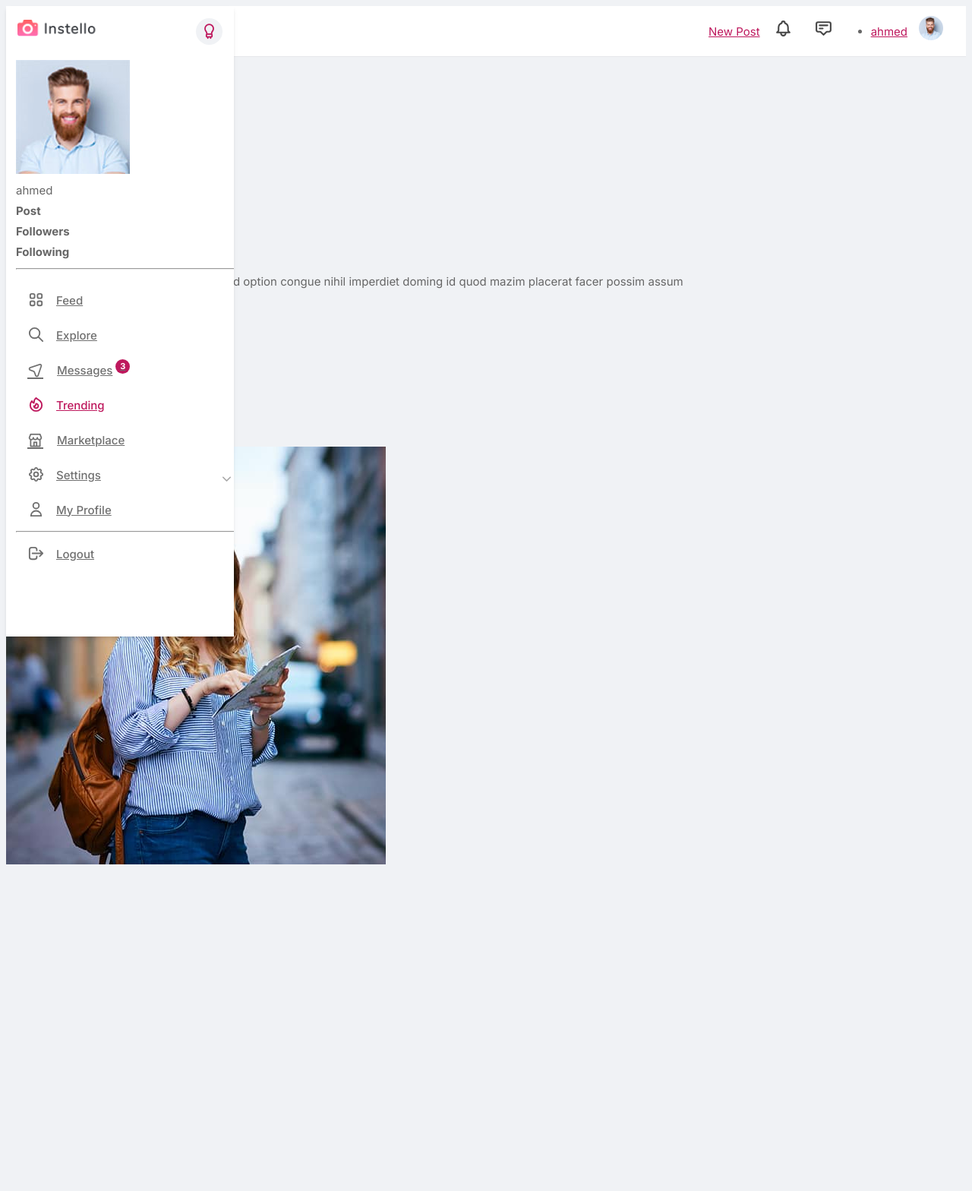
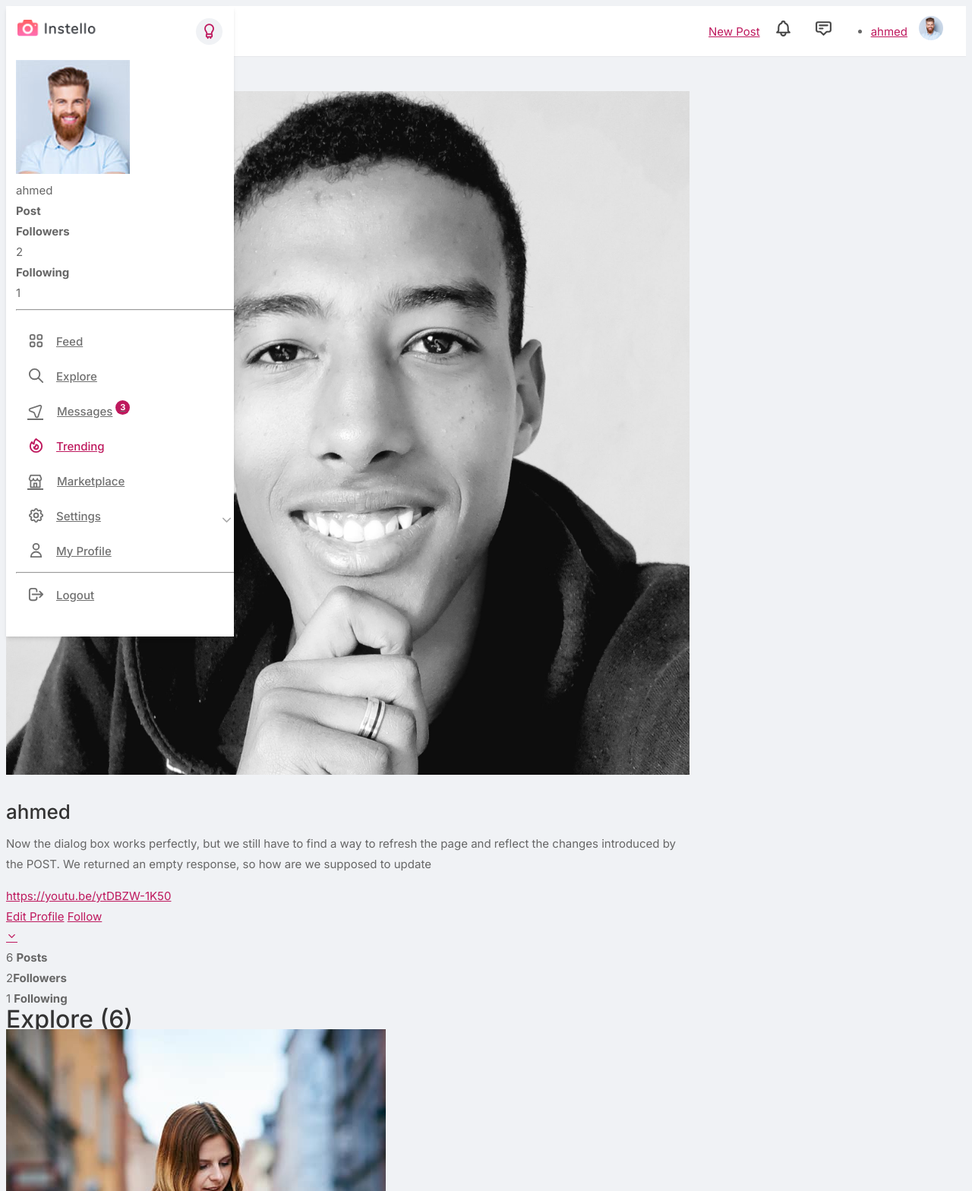
Before and after one commit to AhmedDoudou/InstagramClone, a Django app: a page that uses instagram/templates/user/profile.html in a window 1280 px wide. Shown: the top 1568 px of the page at 76% size. Run offline with Django 4.2, Linux system fonts and the light colour scheme; a user stored in the database is signed in; data comes from the database, SQL or seed files in the repository; both versions use the stored data as it was after the commit; some web fonts are replaced.

Commit message:
profile commit

```diff
--- a/instagram/post/models.py
+++ b/instagram/post/models.py
@@ -48,8 +48,8 @@
 class Follow(models.Model):
     follower    = models.ForeignKey(User, on_delete=models.CASCADE, related_name="follower")
     following   = models.ForeignKey(User, on_delete=models.CASCADE, related_name="following")
-    # def __str__(self):
-    #     return self.follower.username+ ' FOLLOWING ' +self.following.username
+    def __str__(self):
+        return self.follower.username
 
 class Stream(models.Model):
     following   = models.ForeignKey(User, on_delete=models.CASCADE, related_name="stream_following")
--- a/instagram/templates/user/profile.html
+++ b/instagram/templates/user/profile.html
@@ -11,7 +11,7 @@
 
                     <div>
                         <div class="bg-gradient-to-tr from-yellow-600 to-pink-600 p-1 rounded-full m-0.5 mr-2  w-56 h-56 relative overflow-hidden uk-transition-toggle">
-                            <img src="{% static 'assets/images/avatars/avatar-7.jpg' %}" class="bg-gray-200 border-4 border-white rounded-full w-full h-full dark:border-gray-900">
+                            <img src="{{ profile.profile_pic.url}}" class="bg-gray-200 border-4 border-white rounded-full w-full h-full dark:border-gray-900">
 
                             <div class="absolute -bottom-3 custom-overly1 flex justify-center pt-4 pb-7 space-x-3 text-2xl text-white uk-transition-slide-bottom-medium w-full">
                                 <a href="#" class="hover:text-white">
@@ -26,25 +26,23 @@
 
                     <div class="lg:w/8/12 flex-1 flex flex-col lg:items-start items-center">
 
-                        <h2 class="font-semibold lg:text-2xl text-lg mb-2"> {{user.username}}</h2>
-                        <p class="lg:text-left mb-2 text-center  dark:text-gray-100"> Nam liber tempor cum soluta nobis eleifend option congue nihil imperdiet
-                            doming id quod mazim placerat facer possim assum</p>
+                        <h2 class="font-semibold lg:text-2xl text-lg mb-2"> {{profile.user.username}}</h2>
+                        <p class="lg:text-left mb-2 text-center  dark:text-gray-100"> {{profile.bio}}</p>
 
                             <div class="flex font-semibold mb-3 space-x-2  dark:text-gray-10">
-                                <a href="#">Travailing</a> , <a href="#">Sports</a>  , <a href="#">Movies</a>
+                                <a href="{{profile.url}}">{{profile.url}}</a>
                             </div>
 
 
                             <div class="capitalize flex font-semibold space-x-3 text-center text-sm my-2">
-
-                                {% if request.user == following %}
-                                    <a href="#" class="bg-pink-500 shadow-sm p-2 pink-500 px-6 rounded-md dark:bg-gray-700">  unfollow</a>
+                                {% if request.user == profile.user %}
+                                    <a href="#" class="bg-gray-300 shadow-sm p-2 px-6 rounded-md dark:bg-gray-700"> Edit Profile</a>
+                                {% endif %}
+                                {% if follow_status %}
+                                    <a href="{% url 'user:follow' profile.user 0 %}" class="bg-pink-500 shadow-sm p-2 pink-500 px-6 rounded-md dark:bg-gray-700"> UnFollow</a>
                                     <a href="#" class="bg-pink-500 shadow-sm p-2 pink-500 px-6 rounded-md text-white hover:text-white hover:bg-pink-600"> Send message</a>
-                                {% elif request.user == user %}
-                                    <a href="#" class="bg-gray-300 shadow-sm p-2 px-6 rounded-md dark:bg-gray-700"> Edit Profile</a>
                                 {% else %}
-                                <a href="#" class="bg-pink-500 shadow-sm p-2 pink-500 px-6 rounded-md dark:bg-gray-700"> Follow</a>
-                                <a href="#" class="bg-pink-500 shadow-sm p-2 pink-500 px-6 rounded-md text-white hover:text-white hover:bg-pink-600"> Send message</a>
+                                    <a href="{% url 'user:follow' profile.user 1 %}" class="bg-pink-500 shadow-sm p-2 pink-500 px-6 rounded-md dark:bg-gray-700">Follow</a>
                                 {% endif %}
 
                                 <div>
@@ -52,7 +50,6 @@
                                 <a href="#" class="bg-gray-300 flex h-12 h-full items-center justify-center rounded-full text-xl w-9 dark:bg-gray-700">
                                     <i class="icon-feather-chevron-down"></i>
                                 </a>
-
                                 <!-- <div class="bg-white w-56 shadow-md mx-auto p-2 mt-12 rounded-md text-gray-500 hidden text-base dark:bg-gray-900" uk-drop="mode: click">
 
                                   <ul class="space-y-1">
@@ -84,32 +81,23 @@
                                 </div> -->
 
                                 </div>
-
                             </div>
-
                             <div class="divide-gray-300 divide-transparent divide-x grid grid-cols-3 lg:text-left lg:text-lg mt-3 text-center w-full dark:text-gray-100">
                                 <div class="flex lg:flex-row flex-col"> {{posts.count}} <strong class="lg:pl-2">Posts</strong></div>
                                 <div class="lg:pl-4 flex lg:flex-row flex-col"> {{follower.count}}<strong class="lg:pl-2">Followers</strong></div>
                                 <div class="lg:pl-4 flex lg:flex-row flex-col"> {{following.count}} <strong class="lg:pl-2">Following</strong></div>
                             </div>
-
                     </div>
-
                     <div class="w-20"></div>
-
                 </div>
-
-
                     <h1 class="font-extrabold leading-none mb-6 mt-8 lg:text-2xl text-lg text-gray-900 tracking-tight"> Explore ({{posts.count}})</h1>
-
                     <div class="mt-6 grid lg:grid-cols-3 grid-cols-2 gap-3 hover:text-yellow-700 uk-link-reset">
                         {% for p in posts %}
                         <div>
                             <div
                                 class="bg-red-400 max-w-full lg:h-60 h-48 rounded-lg relative overflow-hidden shadow uk-transition-toggle">
                                 <a href="#story-modal{{p.id}}" uk-toggle>
-                                    <img src="{{p.picture.url}}"
-                                        class="w-full h-full absolute object-cover inset-0">
+                                    <img src="{{p.picture.url}}" class="w-full h-full absolute object-cover inset-0">
                                 </a>
                                 <a href="#story-modal{{p.id}}" uk-toggle
                                     class="absolute flex h-full items-center justify-center w-8 w-full uk-transition-scale-up bg-black bg-opacity-10">
@@ -120,8 +108,7 @@
                                     <a href="{% url 'post:profile' user.id %}" class="lg:flex flex-1 items-center hidden">
                                         <div
                                             class="bg-gradient-to-tr from-yellow-600 to-pink-600 p-1 rounded-full transform -rotate-2 hover:rotate-3 transition hover:scale-105 m-0.5 mr-2">
-                                            <img src="{% static 'assets/images/avatars/avatar-2.jpg' %}"
-                                                class="bg-gray-200 border border-white rounded-full w-8">
+                                            <img src="{% static 'assets/images/avatars/avatar-2.jpg' %}" class="bg-gray-200 border border-white rounded-full w-8">
                                         </div>
                                         <div> {{p.user}} </div>
                                     </a>
@@ -130,14 +117,12 @@
                                         <!-- <a href="#"> <i class="uil-heart"></i>  </a> -->
                                     </div>
                                 </div>
-
                             </div>
                         </div>
                         {% endfor %}
-
                     </div>
 
-    </div->
+    </div>
 
               <!-- zzzzzzzzzzzzzzzzzzzzzzzzzzzzzzzzzzzzzzzzzzzzzzzzzzzz -->
    <!-- Story modal -->
--- a/instagram/user_profile/urls.py
+++ b/instagram/user_profile/urls.py
@@ -6,5 +6,7 @@
 app_name='user'
 urlpatterns = [
      # profile
-    path('<username>/', UserProfile, name='profile')
+    path('<username>/', UserProfile, name='profile'),
+    path('<username>/follow/<option>', FollowAction, name='follow'),
+
 ]
--- a/instagram/user_profile/views.py
+++ b/instagram/user_profile/views.py
@@ -1,9 +1,11 @@
+from django.http import HttpResponseRedirect
+from django.db import transaction
 from .models import Profile
 from django.shortcuts import redirect, render, get_object_or_404
 from django.contrib.auth.models import User
 from django.core.paginator import Paginator
-from django.urls import resolve
-from post.models import Post
+from django.urls import resolve, reverse
+from post.models import Post,Stream, Follow
 
 
 def UserProfile(request,username):
@@ -14,6 +16,10 @@
         posts   = Post.objects.filter(user=user).order_by('-posted')
     else:
         return redirect("post:home")
+    # Status
+    following   = Follow.objects.all().filter(follower=user)
+    follower    = Follow.objects.all().filter(following=user)
+    follow_status      = Follow.objects.filter(following=user, follower=request.user).exists()
     #pagination
     paginator = Paginator(posts,3)
     page_number =request.GET.get('page')
@@ -21,10 +27,36 @@
     context = {
         'posts_paginator':posts_paginator,
         'posts':posts,
+        'profile':profile,
         'user':user,
+        'following':following,
+        'follower':follower,
+        'follow_status':follow_status,
 
     }
     return render(request,"user/profile.html",context)
+
+
+def FollowAction(request,username,option):
+    user = request.user
+    following = get_object_or_404(User,username=username)
+    try:
+        f,created = Follow.objects.get_or_create(follower=user,following=following)
+        if int(option) == 0:
+            f.delete()
+            Stream.objects.filter(user=user,following=following).all().delete()
+        else:
+            posts = Post.objects.filter(user=following)[:5]
+            with transaction.atomic():
+                for post in posts:
+                    stream = Stream(following=following,user=user,post=post,date=post.posted)
+                    stream.save()
+        return HttpResponseRedirect(reverse("user:profile", args=[username]))
+    except User.DoesNotExist:
+        return HttpResponseRedirect(reverse("user:profile", args=[username]))
+
+
+
 
 
 
```
Also changed, not shown: instagram/db.sqlite3, instagram/user_2/IMG_20200501_220114_629.jpg (added), instagram/user_3/car.jpg (added).
